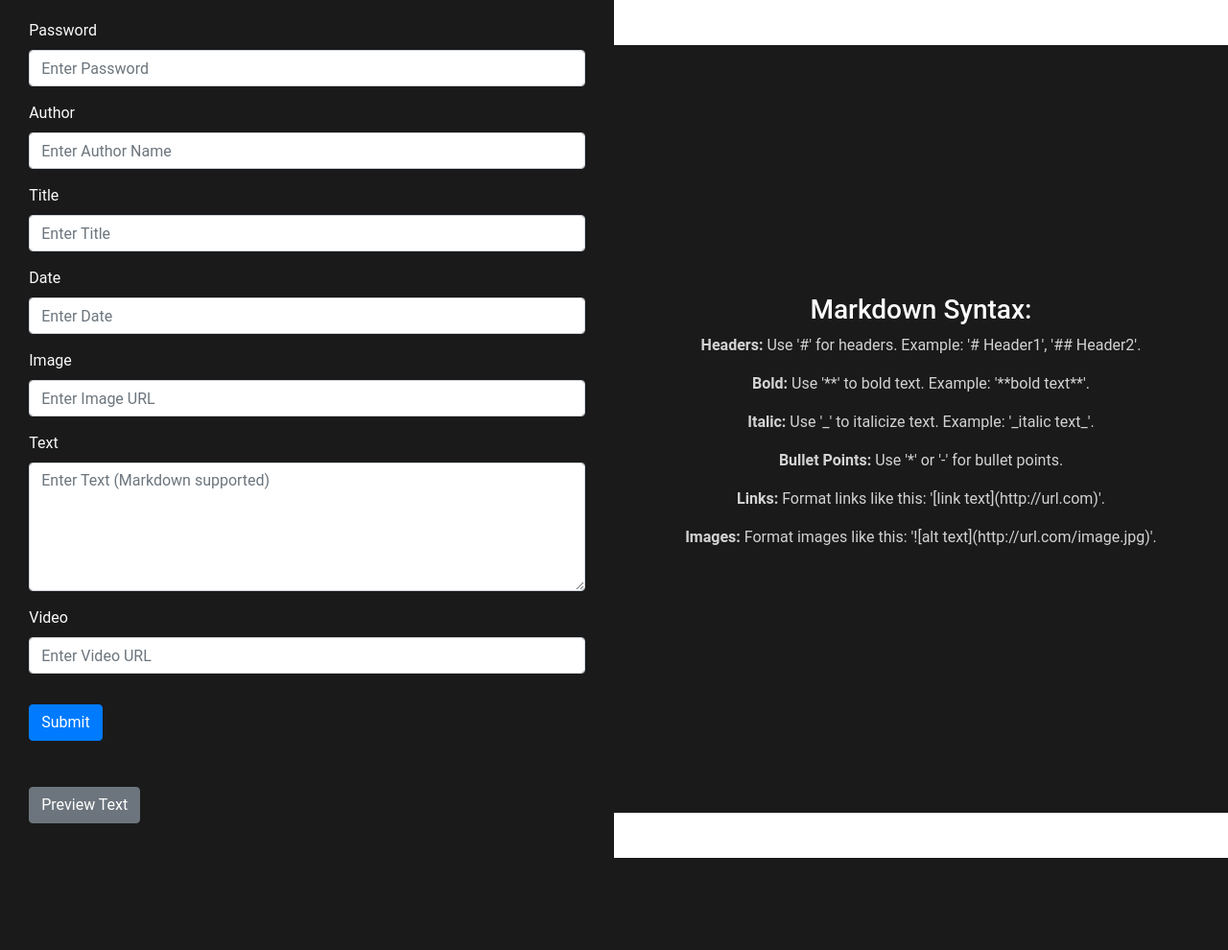
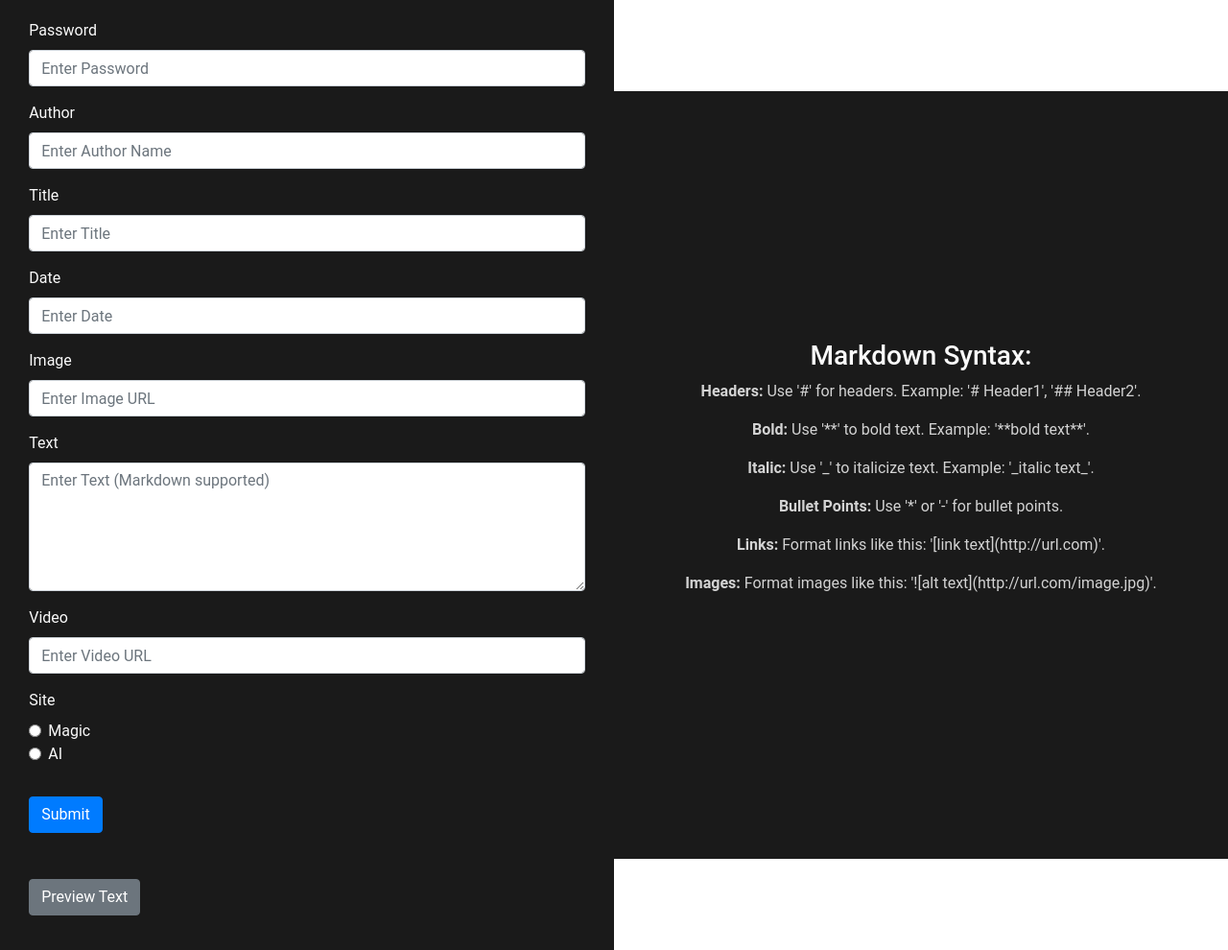
Before and after one commit to gabrielpierobon/brazorobot, a Flask app: page /new_post in a window 1280 px wide. Shown: the whole page at 96% size. Before the commit the page ends 894 px from the top, so only its background shows below. Run offline with Flask 3, Linux system fonts and the light colour scheme; some libraries are stand-ins or nearby versions.

Commit message:
added ai site

```diff
--- a/app.py
+++ b/app.py
@@ -23,6 +23,7 @@ valid_password = os.getenv('PASSWORD')
 class PostForm(FlaskForm):
     password = PasswordField('Password', validators=[DataRequired()])
     author = StringField('Author', validators=[DataRequired()])
+    site = StringField('Site', validators=[DataRequired()])
     title = StringField('Title', validators=[DataRequired()])
     date = StringField('Date', validators=[DataRequired()])
     image = StringField('Image')
@@ -59,12 +60,26 @@ def get_card_images():
         return card_images_and_names
     return None
 
+@app.route('/', methods=['GET'])
+def opening():
+    return render_template('opening.html')
 
-@app.route('/', methods=['GET'])
-def home():
+@app.route('/magic', methods=['GET'])
+def magic():
     with open('blog_posts.json', 'r') as file:
         blog_posts = json.load(file)
-    return render_template('home.html', blog_posts=list(reversed(blog_posts))[:15])
+        magic_blog_posts = [post for post in blog_posts if post['site'] == 'magic']
+        selected_magic_blog_posts = list(reversed(magic_blog_posts))[:15]
+    return render_template('home.html', blog_posts=selected_magic_blog_posts, site='magic')
+
+@app.route('/ai', methods=['GET'])
+def ai():
+    with open('blog_posts.json', 'r') as file:
+        blog_posts = json.load(file)
+        ai_blog_posts = [post for post in blog_posts if post['site'] == 'ai']
+        selected_ai_blog_posts = list(reversed(ai_blog_posts))[:15]
+    return render_template('home.html', blog_posts=selected_ai_blog_posts, site='ai')
+
 
 @app.route('/game', methods=['GET', 'POST'])
 def game():
@@ -92,7 +107,7 @@ def game():
             # Handle the case when card_images is None
             # You can redirect the user to an error page or display a message
             # Here, we redirect the user back to the home page
-            return redirect(url_for('home'))
+            return redirect(url_for('magic'))
         session['card_images'] = card_images
 
     # Introduce a delay of 50 milliseconds before rendering the template
@@ -113,7 +128,7 @@ def summary():
 @app.route('/clear_session', methods=['POST'])
 def clear_session():
     session.clear()
-    return redirect(url_for('home'))
+    return redirect(url_for('magic'))
 
 @app.route('/download/csv', methods=['GET'])
 def download_csv():
@@ -176,7 +191,7 @@ def labeler():
 
         card_data = request_card_data('https://api.scryfall.com/cards/random')
         if card_data is None:
-            return redirect(url_for('home'))
+            return redirect(url_for('magic'))
         card_data = {
             'name': card_data['name'],
             'image': card_data['image_uris']['normal'],
@@ -271,6 +286,7 @@ def new_post():
         new_post = {
             "id": secrets.token_hex(3),
             "title": form.title.data,
+            "site": form.site.data,
             "date": form.date.data,
             "image": form.image.data or None,
             "text": markdown2.markdown(form.text.data),
@@ -284,7 +300,7 @@ def new_post():
             file.seek(0)
             file.truncate()
             json.dump(blog_posts, file)
-        return redirect(url_for('home'))
+        return redirect(url_for(form.site.data))
     return render_template('new_post.html', form=form)
 
 @app.route('/preview', methods=['POST'])
@@ -310,6 +326,7 @@ def edit_post(post_id):
             abort(401)
         # If the form is valid, update the post data
         post['title'] = form.title.data
+        post['site'] = form.site.data
         post['date'] = form.date.data
         post['image'] = form.image.data or None
         post['text'] = markdown2.markdown(form.text.data)
@@ -318,12 +335,13 @@ def edit_post(post_id):
         # Write the updated data back to the file
         with open('blog_posts.json', 'w') as file:
             json.dump(blog_posts, file)
-        return redirect(url_for('home'))
+        return redirect(url_for(form.site.data))
 
     if request.method == 'GET':
         # If the method is GET, populate the form with the current post data
         form.password.data = valid_password
         form.title.data = post['title']
+        form.site.data = post['site']
         form.date.data = post['date']
         form.image.data = post['image']
         form.text.data = post['text']
@@ -387,9 +405,10 @@ class ItemTable(Table):
 
 # Get some objects
 class Item(object):
-    def __init__(self, id, title, date):
+    def __init__(self, id, title, site, date):
         self.id = id
         self.title = title
+        self.site = site
         self.date = date
 
 def get_items():
@@ -399,8 +418,9 @@ def get_items():
     for entry in data:
         id = entry["id"]
         title = entry["title"]
+        site = entry["site"]
         date = entry["date"]
-        items.append(Item(id, title, date))
+        items.append(Item(id, title, site, date))
     return items
 
 @app.route('/posts', methods=['GET'])
--- a/static/style.css
+++ b/static/style.css
@@ -36,6 +36,17 @@ body, .container {
 
 .logo-image {
   width: 30%;
+  max-width: 100%;
+  height: auto;
+  border-radius: 50%;
+  object-fit: cover;
+  margin-top: 40px;
+}
+
+.logo-opening {
+  margin-right: 32px;
+  margin-left: 32px;
+  width: 40%;
   max-width: 100%;
   height: auto;
   border-radius: 50%;
--- a/templates/game.html
+++ b/templates/game.html
@@ -32,7 +32,7 @@
           {% endfor %}
         </ul>
         <div class="text-center">
-        <a href="{{ url_for('home') }}" class="btn">HOME</a>
+        <a href="{{ url_for('magic') }}" class="btn">HOME</a>
         <a href="{{ url_for('summary') }}" class="btn btn-primary">SESSION SUMMARY</a>
         <form action="{{ url_for('clear_session') }}" method="post">
             <button type="submit" class="btn">CLEAR SESSION</button>
--- a/templates/home.html
+++ b/templates/home.html
@@ -25,9 +25,11 @@
 <body>
     <div class="container">
         <div class="logo">
-            <img class="logo-image" src="{{ url_for('static', filename='logo.jpg') }}" alt="Logo">
+          {% set logo_file = 'magiclogo.jpg' if site == 'magic' else 'ailogo.jpg' %}
+          <img class="logo-image" src="{{ url_for('static', filename=logo_file) }}" alt="Logo">
         </div>
         <h1>BRAZOROBOT LIFE</h1>
+        {% if site == 'magic' %}
         <div class="text-center">
         <a href="https://www.youtube.com/@BrazorobotMTG">
           <img class="home-logo" src="https://storage.googleapis.com/brazorobot/brazorobot_web/static/youtubelogo3.png" alt="Brazorobot Logo" width="200">
@@ -41,6 +43,7 @@
         <!-- <a href="{{ url_for('game') }}" class="btn btn-primary">2 Random Card Selector</a> -->
         <!-- <a href="{{ url_for('game') }}" class="btn btn-primary">Corner Rounding Tool</a> -->
         </div>
+        {% endif %}
         <div class="blog-grid full-post-content">
             {% for post in blog_posts %}
                 <div class="blog-post">
--- a/templates/labeler.html
+++ b/templates/labeler.html
@@ -141,7 +141,7 @@
         </div>
 
         <div class="text-center">
-            <a href="{{ url_for('home') }}" class="btn">🏠</a>
+            <a href="{{ url_for('magic') }}" class="btn">🏠</a>
             <a href="{{ url_for('download_2_csv') }}" class="btn">📥 CSV</a>
             <a href="{{ url_for('download_2_xls') }}" class="btn">📥 XLS</a>
         <form action="{{ url_for('clear_session') }}" method="post">
--- a/templates/new_post.html
+++ b/templates/new_post.html
@@ -50,6 +50,21 @@
                 {{ form.video(class="form-control", placeholder="Enter Video URL") }}
             </div>
             <div class="form-group">
+                <label class="form-control-label">Site</label>
+                <div class="form-check">
+                  <input class="form-check-input" type="radio" name="site" id="magic" value="magic">
+                  <label class="form-check-label" for="magic">
+                    Magic
+                  </label>
+                </div>
+                <div class="form-check">
+                  <input class="form-check-input" type="radio" name="site" id="ai" value="ai">
+                  <label class="form-check-label" for="ai">
+                    AI
+                  </label>
+                </div>
+            </div>
+            <div class="form-group">
                 {{ form.submit(class="btn btn-primary") }}
             </div>
             <div>
@@ -95,6 +110,5 @@
     });
     </script>
 
-
 </body>
 </html>
--- a/templates/posts.html
+++ b/templates/posts.html
@@ -10,6 +10,7 @@
             <tr>
                 <th>Id</th>
                 <th>Title</th>
+                <th>Site</th>
                 <th>Date</th>
                 <th>Delete</th>
             </tr>
@@ -19,6 +20,7 @@
             <tr>
                 <td>{{ item.id }}</td>
                 <td>{{ item.title }}</td>
+                <td>{{ item.site }}</td>
                 <td>{{ item.date }}</td>
                 <td><a href="{{ url_for('edit_post', post_id=item.id) }}">Edit</a></td>
                 <td><a href="{{ url_for('delete_post', post_id=item.id) }}">Delete</a></td>
```
Also changed, not shown: blog_posts.json (+1 -1 lines), templates/edit_post.html (+15 -0 lines), templates/opening.html (added, +25 -0 lines), static/ailogo.jpg (added), static/magiclogo.jpg (renamed from static/logo.jpg).
